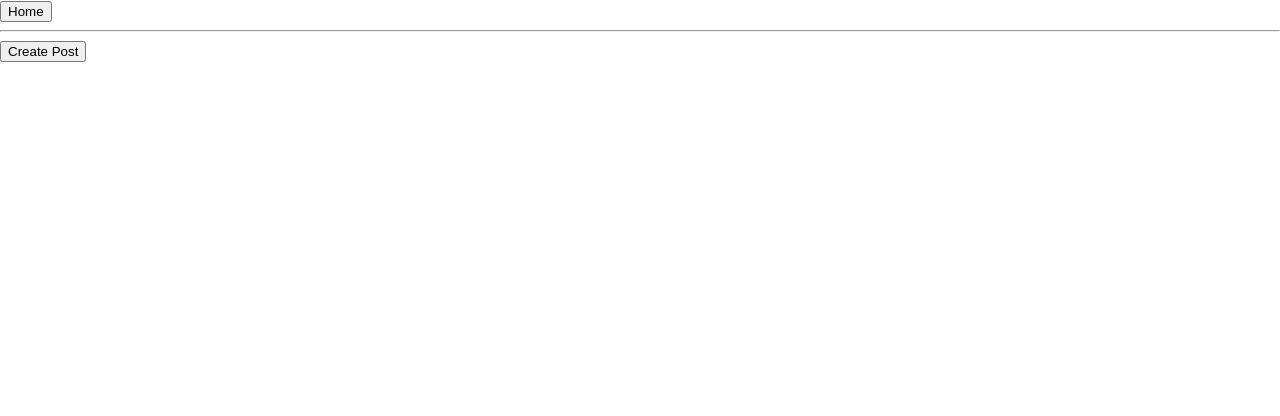
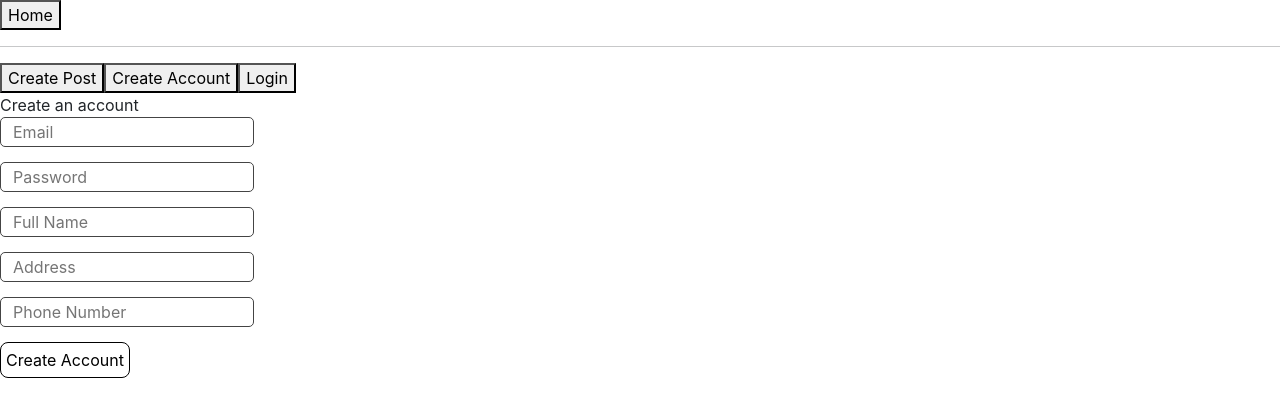
Before and after one commit to QuinnHilger/BlockMarket, a React (Create React App) app in the folder blockmarket/: page /createuser in a window 1280 px wide. Before the commit this address had no page. Shown: the top 416 px of the page. Built offline with nearby package versions, Linux system fonts and the light colour scheme.

Commit message:
Adding create Account and login forms These do not yet implement server and backend, they are just a placeholder to be used once backend is created. Also downloaded bootstrap and added file option for post

```diff
--- a/blockmarket/src/App.js
+++ b/blockmarket/src/App.js
@@ -1,6 +1,7 @@
 import React, { useEffect, useState } from 'react';
-//import Form from './demo/form.js';
-import Form from './pages/postForm.js';
+import PostForm from './pages/postForm.js';
+import UserForm from './pages/userForm.js';
+import LoginForm from './pages/loginForm.js';
 import {Routes, Route, useNavigate} from 'react-router-dom';
 import apiWrapper from './server.js';
 
@@ -11,6 +12,12 @@ function App() {
   }
   function navigateHome(){
     navigate('/');
+  }
+  function navigateToUserForm(){
+    navigate('/createuser');
+  }
+  function navigateToLoginForm(){
+    navigate('/login');
   }
   const [orders, setOrders] = useState([]);
 
@@ -38,9 +45,12 @@ function App() {
         <button onClick={navigateHome}>Home</button>
         <hr />
         <button onClick={navigateToPostForm}>Create Post</button>
-
+        <button onClick={navigateToUserForm}>Create Account</button>
+        <button onClick={navigateToLoginForm}>Login</button>
         <Routes>
-          <Route path="/createpost" element={<Form />} />
+          <Route path="/createpost" element={<PostForm />} />
+          <Route path="/createuser" element={<UserForm />} />
+          <Route path="/login" element={<LoginForm />} />
           <Route path="/" element={<Home />} />
         </Routes>
       </div>
--- a/blockmarket/src/index.css
+++ b/blockmarket/src/index.css
@@ -1,3 +1,4 @@
+
 body {
   margin: 0;
   font-family: -apple-system, BlinkMacSystemFont, 'Segoe UI', 'Roboto', 'Oxygen',
--- a/blockmarket/src/index.js
+++ b/blockmarket/src/index.js
@@ -1,5 +1,7 @@
 import React from 'react';
 import ReactDOM from 'react-dom/client';
+import 'bootstrap/dist/css/bootstrap.min.css';
+import 'bootstrap/dist/js/bootstrap.bundle.min';
 import './index.css';
 import App from './App';
 import reportWebVitals from './reportWebVitals';
--- /dev/null
+++ b/blockmarket/src/pages/loginForm.js
@@ -0,0 +1,72 @@
+import React, { useState } from 'react';
+import styles from '../styles.module.css';
+import {useNavigate} from 'react-router-dom';
+import {Button, Form} from 'react-bootstrap';
+/**
+ * Form used to create a user
+ * @param {IProps} props an object containing props of type IProps
+ */
+
+function LoginForm({}) {
+  const navigate = useNavigate();
+  const [formData, setFormData] = useState({
+        email: "",
+        password: ""
+  });
+
+  /**
+   * event handler for some change to the form (entry of new data, changes, etc.)
+   * @param {React.FormEvent<HTMLInputElement>} event
+   */
+   function handleFormChange(event) {
+    const { name, type, value, checked } = event.target;
+    setFormData(prevData => ({
+      ...prevData,
+      [name]: type === "checkbox" ? checked : value
+    }));
+  };
+
+  /**
+   * triggered when form is submitted
+   * @param {React.MouseEvent<React.HTMLInputElement>} event
+   */
+  async function handleSubmit(event) {
+    event.preventDefault();
+    //Check to make sure account exists, if it does, set current account to that account
+    //if it doesn't, show message of account doesn't exist
+    navigate('/');
+    //initialize an account
+  }
+
+  function navigateToUserForm(){
+    navigate('/createuser');
+  }
+
+  return (
+    <>
+    <header>Login to your account</header>
+    <Form>
+      <input
+        type="text"
+        name="email"
+        onChange={handleFormChange}
+        placeholder="Email"
+        value={formData.email}
+        className={styles["text-input"]}
+      />
+      <input
+        type="text"
+        name="password"
+        onChange={handleFormChange}
+        placeholder="Password"
+        value={formData.password}
+        className={styles["text-input"]}
+      />
+    <Button variant="primary" onClick={handleSubmit}>Login</Button>
+    </Form>
+    <Button variant="outline-danger" onClick={navigateToUserForm}>Don't have an account? Create one here.</Button>
+    </>
+  );
+}
+
+export default LoginForm;
--- a/blockmarket/src/pages/postForm.js
+++ b/blockmarket/src/pages/postForm.js
@@ -1,9 +1,9 @@
 import React, { useState } from 'react';
-import apiWrapper from '../server.js';
 import styles from '../styles.module.css';
 import {useNavigate} from 'react-router-dom';
+import form from 'react-bootstrap';
 /**
- * Form used to create a pizza order
+ * Form used to create a post
  * @param {IProps} props an object containing props of type IProps
  */
 
@@ -45,6 +45,8 @@ function PostForm({}) {
   }
 
   return (
+    <>
+    <header>Create a Post</header>
     <form>
       <input
         type="text"
@@ -128,7 +130,9 @@ function PostForm({}) {
     </fieldset>
 
     <input
-        type="text"
+        type="file"
+        class="form-control-file"
+        multiple
         name="pictures"
         onChange={handleFormChange}
         placeholder="Pictures Placeholder"
@@ -138,6 +142,7 @@ function PostForm({}) {
     <br />
     <button className={styles["submit-button"]} onClick={handleSubmit}>Submit</button>
     </form>
+    </>
   );
 }
 
--- /dev/null
+++ b/blockmarket/src/pages/userForm.js
@@ -0,0 +1,91 @@
+import React, { useState } from 'react';
+import styles from '../styles.module.css';
+import {useNavigate} from 'react-router-dom';
+/**
+ * Form used to create a user
+ * @param {IProps} props an object containing props of type IProps
+ */
+
+function UserForm({}) {
+  const navigate = useNavigate();
+  const [formData, setFormData] = useState({
+        email: "",
+        password: "",
+        name: "",
+        address: "",
+        phoneNumber: ""
+  });
+
+  /**
+   * event handler for some change to the form (entry of new data, changes, etc.)
+   * @param {React.FormEvent<HTMLInputElement>} event
+   */
+   function handleFormChange(event) {
+    const { name, type, value, checked } = event.target;
+    setFormData(prevData => ({
+      ...prevData,
+      [name]: type === "checkbox" ? checked : value
+    }));
+  };
+
+  /**
+   * triggered when form is submitted
+   * @param {React.MouseEvent<React.HTMLInputElement>} event
+   */
+  async function handleSubmit(event) {
+    event.preventDefault();
+    navigate('/');
+    //initialize an account
+  }
+
+  return (
+    <>
+    <header>Create an account</header>
+    <form>
+      <input
+        type="text"
+        name="email"
+        onChange={handleFormChange}
+        placeholder="Email"
+        value={formData.email}
+        className={styles["text-input"]}
+      />
+      <input
+        type="text"
+        name="password"
+        onChange={handleFormChange}
+        placeholder="Password"
+        value={formData.password}
+        className={styles["text-input"]}
+      />
+      <input
+        type="text"
+        name="name"
+        onChange={handleFormChange}
+        placeholder="Full Name"
+        value={formData.name}
+        className={styles["text-input"]}
+      />
+      <input
+        type="text"
+        name="address"
+        onChange={handleFormChange}
+        placeholder="Address"
+        value={formData.address}
+        className={styles["text-input"]}
+      />
+      <input
+        type="text"
+        name="phoneNumber"
+        onChange={handleFormChange}
+        placeholder="Phone Number"
+        value={formData.phoneNumber}
+        className={styles["text-input"]}
+      />
+    <button className={styles["submit-button"]} onClick={handleSubmit}>Create Account</button>
+    </form>
+    </>
+  );
+}
+
+export default UserForm;
```
Also changed, not shown: blockmarket/package.json (+10 -0 lines), blockmarket/src/postForm.js (deleted, +0 -141 lines), blockmarket/src/pages/search.js (added), 1 other file (tests, documents, lock files or other folders).
